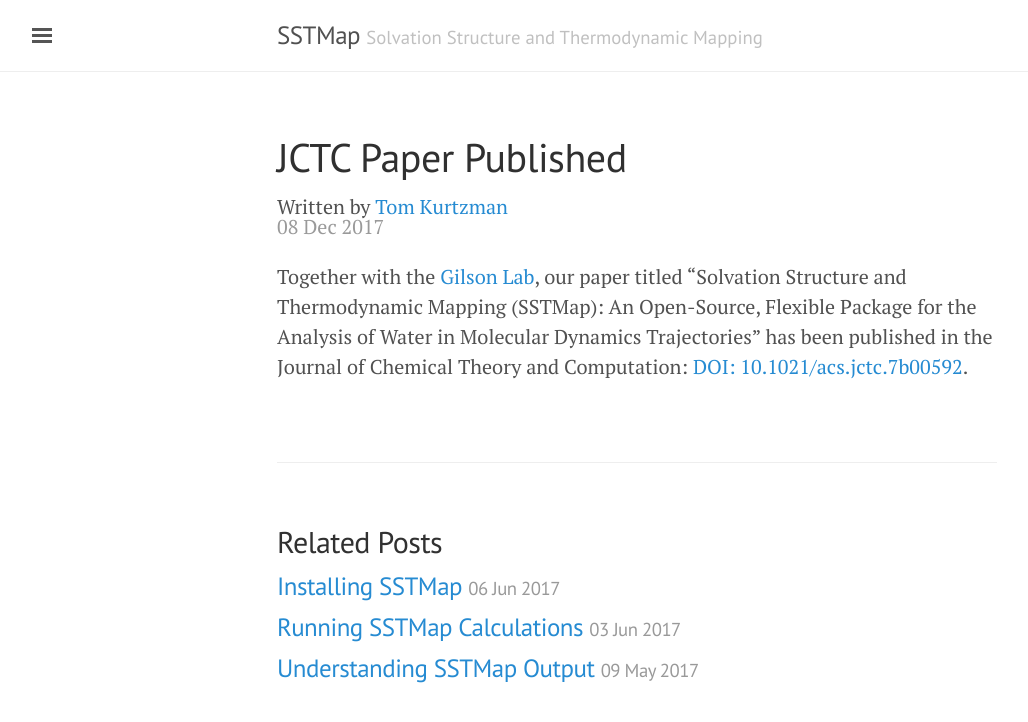
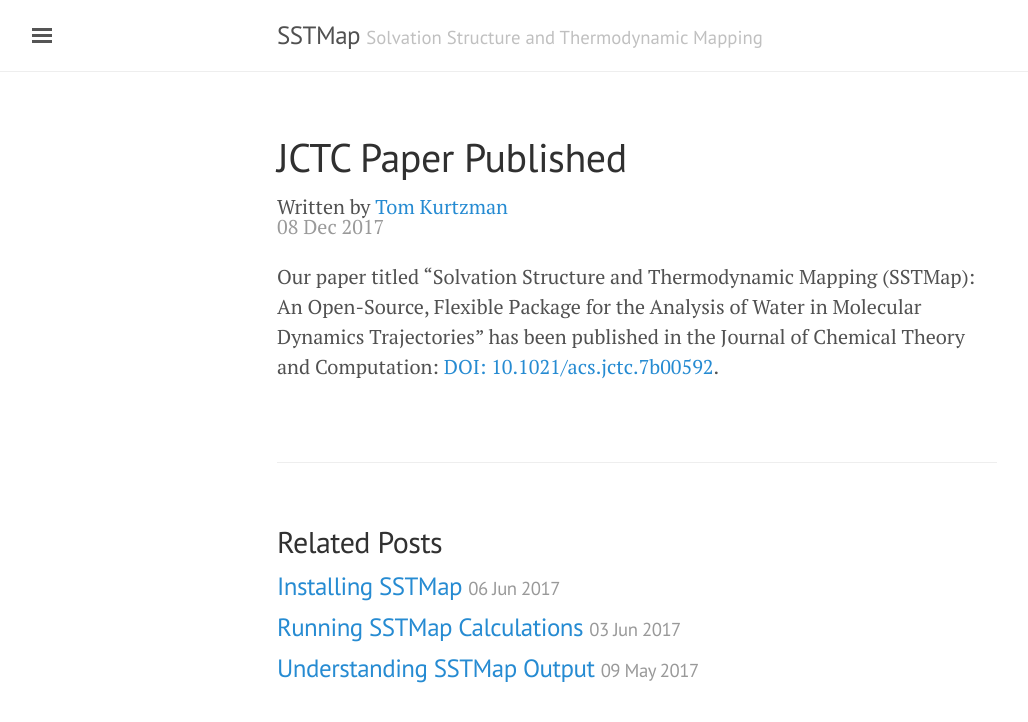
Before and after one commit to KurtzmanLab/SSTMap, a Jekyll site: the page built from _posts/2017-12-08-JCTC-Paper.md, in a window 1280 px wide. Shown: the top 722 px of the page, without its empty margins (3-1031 px from the left). Built offline with Jekyll 4.4.1, drawn with Linux system fonts in a browser that asks for light colours.

Commit message:
Update 2017-12-08-JCTC-Paper.md

```diff
--- a/_posts/2017-12-08-JCTC-Paper.md
+++ b/_posts/2017-12-08-JCTC-Paper.md
@@ -5,5 +5,4 @@
 date: 2017-12-08
 published: true
 ---
-
-Together with the [Gilson Lab](http://gilson.cloud.ucsd.edu/), our paper titled "Solvation Structure and Thermodynamic Mapping (SSTMap): An Open-Source, Flexible Package for the Analysis of Water in Molecular Dynamics Trajectories" has been published in the Journal of Chemical Theory and Computation:  [DOI: 10.1021/acs.jctc.7b00592](http://pubs.acs.org/doi/10.1021/acs.jctc.7b00592).
+Our paper titled "Solvation Structure and Thermodynamic Mapping (SSTMap): An Open-Source, Flexible Package for the Analysis of Water in Molecular Dynamics Trajectories" has been published in the Journal of Chemical Theory and Computation:  [DOI: 10.1021/acs.jctc.7b00592](http://pubs.acs.org/doi/10.1021/acs.jctc.7b00592).
```
